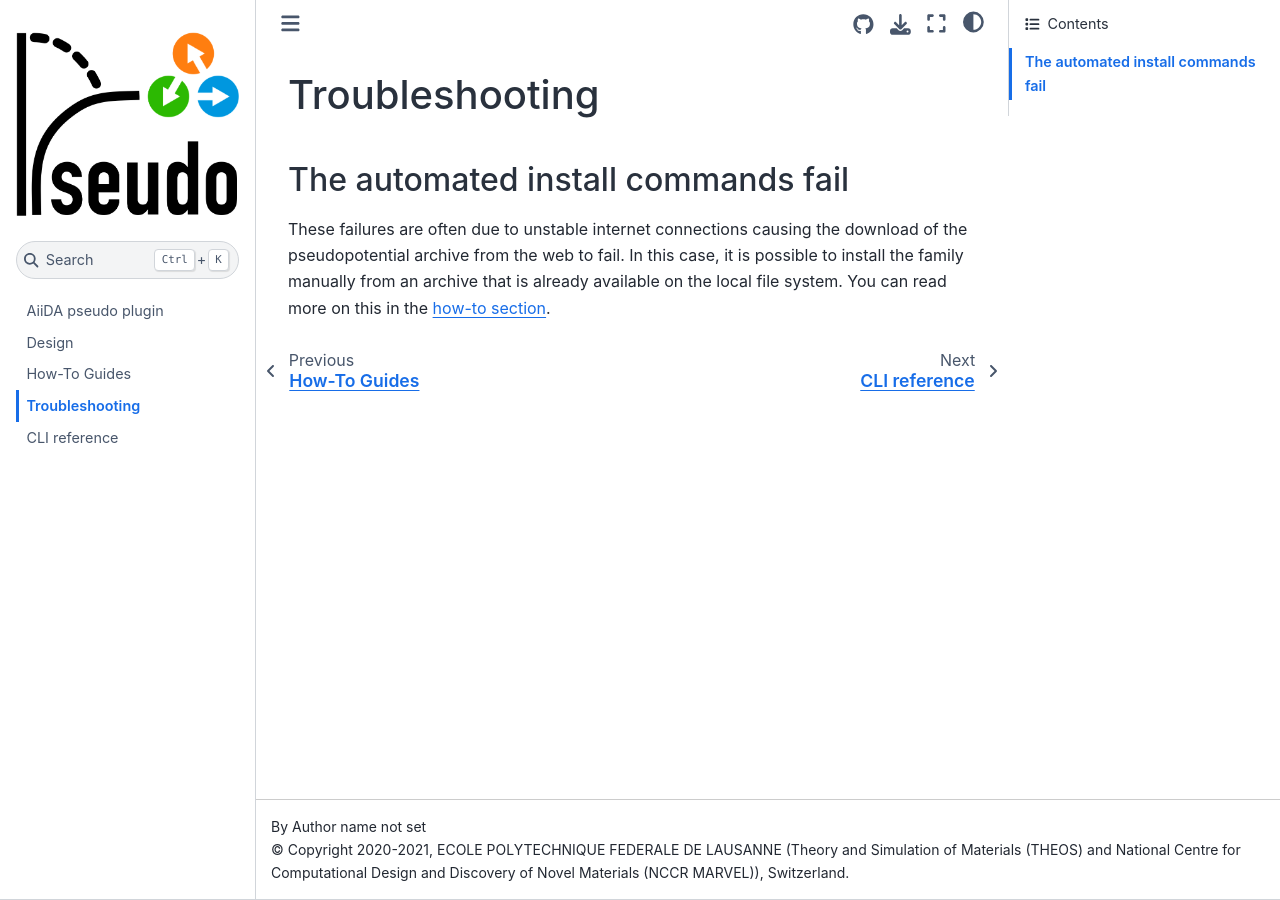
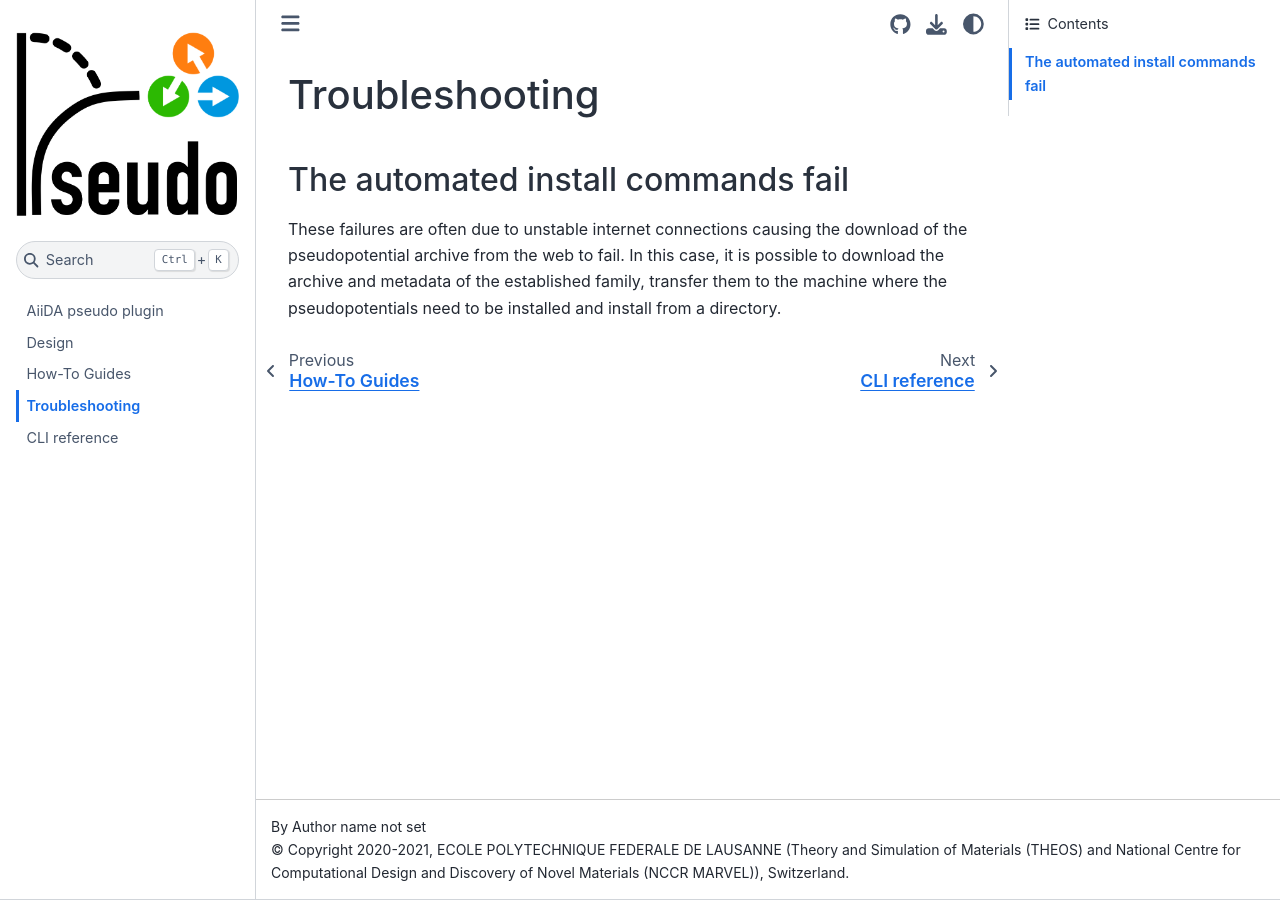
Before and after one commit to aiidateam/aiida-pseudo, a Sphinx documentation site: the page built from docs/source/troubleshooting.rst, in a window 1280 px wide. Built offline with Sphinx 7.4.7 and the Sphinx Book theme 1.1.4, drawn with Linux system fonts in a browser that asks for light colours; pages that are not in the unit, such as notebooks, are missing from menus.

Commit message:
CLI: add install `--from-dir` for sssp and pseudo-dojo
Our workaround for installing an "established" family like a `SsspFamily`
or `PseudoDojoFamily` required using the `install family` command, but
this is explicitly forbidden since we do not want the user to be able to
install an arbitrary set of pseudopotentials as one of these classes.
This means there is currently no way to install the archive and metadata
obtained with the `--download` option of the automated install commands.

Here, we add the `--from-dir` option to the automated install commands
to allow the user to install the downloaded pseudopotentials and set the
recommended cutoffs automatically for an `SsspFamily` or
`PseudoDojoFamily`.

```diff
--- /dev/null
+++ b/docs/source/_static/aiida-pseudo-custom.css
@@ -0,0 +1,3 @@
+.bigfont {
+    font-size: 140%;
+}
--- a/docs/source/conf.py
+++ b/docs/source/conf.py
@@ -62,16 +62,21 @@
 #
 html_theme = 'sphinx_book_theme'
 html_static_path = ['_static']
-html_css_files = ['aiida-custom.css']
+html_css_files = [
+    'aiida-custom.css',
+    'aiida-pseudo-custom.css'
+]
 html_theme_options = {
     'home_page_in_toc': True,
     'repository_url': 'https://github.com/aiidateam/aiida-pseudo',
     'repository_branch': 'master',
     'use_repository_button': True,
     'use_issues_button': True,
+    'use_fullscreen_button': False,
     'path_to_docs': 'docs',
     'use_edit_page_button': True,
-    'extra_navbar': ''
+    'extra_navbar': '',
+    'extra_navbar': '<p>Made possible by the support of <a href="http://nccr-marvel.ch/" target="_blank"> NCCR MARVEL</a>, <a href="http://www.max-centre.eu/" target="_blank"> MaX CoE</a> and the <a href="https://www.materialscloud.org/swissuniversities" target="_blank"> swissuniversities P-5 project</a>.</p>'
 }
 html_domain_indices = True
 html_logo = '_static/logo.png'
--- a/docs/source/troubleshooting.rst
+++ b/docs/source/troubleshooting.rst
@@ -5,9 +5,16 @@
 Troubleshooting
 ###############
 
+.. _troubleshooting:automated-fail:
+
 The automated install commands fail
 ===================================
 
 These failures are often due to unstable internet connections causing the download of the pseudopotential archive from the web to fail.
-In this case, it is possible to install the family manually from an archive that is already available on the local file system.
-You can read more on this in the :ref:`how-to section <how-to:install_archive>`.
+In this case, it is possible to download the archive and metadata of the established family, transfer them to the machine where the pseudopotentials need to be installed and install from a directory.
+
+.. TODO: Complete this section once we're settled on the implementation.
+
+.. install the family manually from an archive that is already available on the local file system.
+
+.. we provide the ``--download-only`` option, as well as the ``--archive`` and ``--metadata`` options which both have to be specified to install the pseudopotential family.
--- a/setup.json
+++ b/setup.json
@@ -55,7 +55,7 @@
         "docs": [
             "sphinx~=3.2.1",
             "sphinx-copybutton~=0.3.0",
-            "sphinx-book-theme~=0.0.39",
+            "sphinx-book-theme~=0.1.0",
             "sphinx-autoapi~=1.8.1",
             "sphinx-click~=2.7.1"
         ]
```
Also changed, not shown: docs/source/howto.rst (+6 -1 lines), docs/source/index.rst (+44 -0 lines), docs/source/images/MARVEL.png (added), docs/source/images/MaX.png (added), docs/source/images/swissuniversities.png (added), 2 other files.
